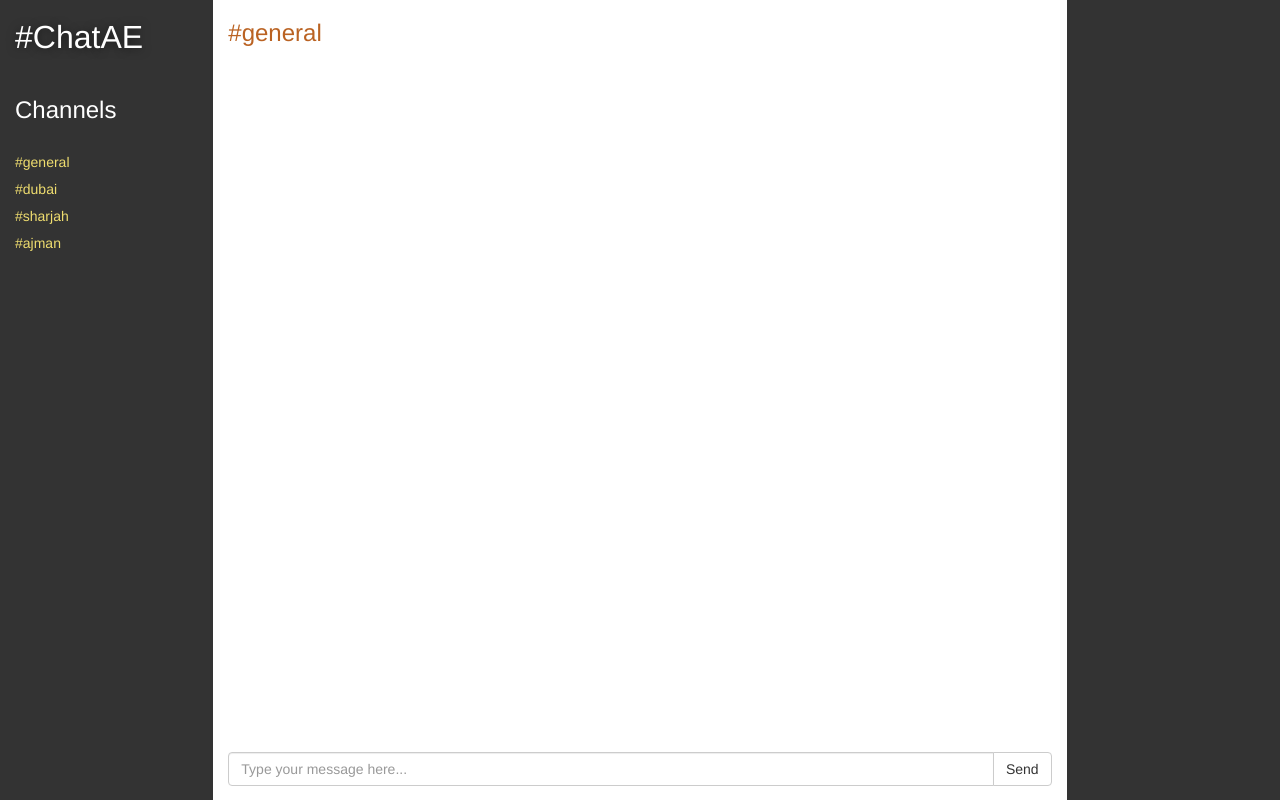
After one commit to zulmehdi/NA, a PHP site: page /chat.html in a window 1280 px wide. The commit adds this page. Run offline with PHP 8.4, Linux system fonts and the light colour scheme; some libraries are stand-ins or nearby versions.

Commit message:
Started on chat.html

```diff
--- /dev/null
+++ b/chat.html
@@ -0,0 +1,76 @@
+<!DOCTYPE html>
+<html xmlns="http://www.w3.org/1999/xhtml" lang="en">
+	<head>
+		<meta charset="utf-8" />
+		<meta name="viewport" content="width=device-width, initial-scale=1, user-scalable=no">
+		<title>#ChatAE</title>
+
+		<link rel="stylesheet" href="https://maxcdn.bootstrapcdn.com/bootstrap/3.3.2/css/bootstrap.min.css" />
+		<link rel="stylesheet" href="css/style.css" />
+		<link rel="stylesheet" href="css/chat-styles.css" />
+
+		<!-- HTML5 shim and Respond.js for IE8 support of HTML5 elements and media queries -->
+    	<!-- WARNING: Respond.js doesn't work if you view the page via file:// -->
+    	<!--[if lt IE 9]>
+      		<script src="https://oss.maxcdn.com/html5shiv/3.7.2/html5shiv.min.js"></script>
+      		<script src="https://oss.maxcdn.com/respond/1.4.2/respond.min.js"></script>
+    	<![endif]-->
+	</head>
+
+	<body>
+		<div class="chat-bg">
+			<div id="left-bar" class="side-bar col-md-2">
+				<div class="site-name">
+					<h1>#ChatAE</h1>
+				</div>
+
+				<div class="channels-label">
+					<h3>Channels</h3>
+				</div>
+
+				<div class="channels-list">
+					<ul>
+						<li>
+							<a href="#">#general</a>
+						</li>
+						<li>
+							<a href="#">#dubai</a>
+						</li>
+						<li>
+							<a href="#">#sharjah</a>
+						</li>
+						<li>
+							<a href="#">#ajman</a>
+						</li>
+					</ul>
+				</div>
+			</div>
+
+			<div class="chat-area col-md-8">
+				<div class="channel-name">
+					<h3>#general</h3>
+				</div>
+
+				<div class="send-bar">
+					<div class="send-bar-bg">
+						  <div class="col-md-12">
+						    <div class="send-box input-group">
+						      <input id="send-input" type="text" class="form-control" placeholder="Type your message here...">
+						      <span class="input-group-btn">
+						        <button class="btn btn-default" type="button">Send</button>
+						      </span>
+						    </div><!-- /input-group -->
+						  </div><!-- /.col-lg-6 -->
+					</div>
+				</div>
+			</div>
+
+			<div id="right-bar" class="side-bar col-md-2">
+
+			</div>
+		</div>
+
+		<script src="http://code.jquery.com/jquery-1.11.2.min.js"></script>
+		<script src="https://maxcdn.bootstrapcdn.com/bootstrap/3.3.2/js/bootstrap.min.js"></script>
+	</body>
+</html>
--- /dev/null
+++ b/css/chat-styles.css
@@ -0,0 +1,75 @@
+ul {
+	list-style-type: none;
+	padding: 0px;
+	margin: 0px;
+	margin-top: 1em;
+}
+
+li {
+	margin-top: 0.5em;
+}
+
+.chat-bg {
+	position: relative;
+	width: 100%;
+	height: 100%;
+	background-color: #fff;
+}
+
+.side-bar {
+	background-color: #333333;
+	height: 100%;
+
+}
+
+#left-bar {
+	float: left;
+}
+
+#right-bar {
+	float: right;
+}
+
+.chat-area {
+	position: relative;
+	background-color: #fff;
+	height: 100%;
+}
+
+.channel-name {
+	color: #BA6222;
+}
+
+.channels-label {
+	margin-top: 3em;
+	color: #fff;
+}
+
+.channels-list {
+	margin-top: 2em;
+	color: #fff;
+}
+
+.send-bar {
+	position: absolute;
+	width: 100%;
+	left: 0px;
+	bottom: 1em;
+}
+
+.send-bar-bg {
+	width: 100%;
+	height: 100%;
+}
+
+@media(max-width: 800px) {
+	.side-bar {
+		width: 200px;
+	}
+}
+
+@media(max-width: 720px) {
+	#left-bar, #right-bar {
+		display: none;
+	}
+}
--- a/css/style.css
+++ b/css/style.css
@@ -4,6 +4,7 @@
 
 html, body {
 	width: 100%;
+	height: 100%;
 	margin: 0px;
 	overflow-x: hidden;
 }
```
Also changed, not shown: other parts of css/style.css (+37 -8 lines), index.html (+13 -66 lines), signin.html (added, +57 -0 lines), signup.html (added, +69 -0 lines), info.html (added).
